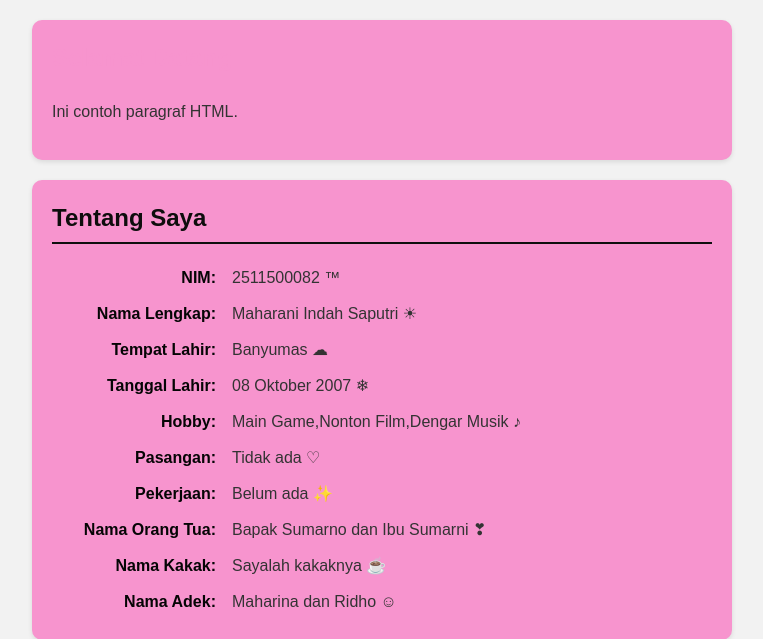
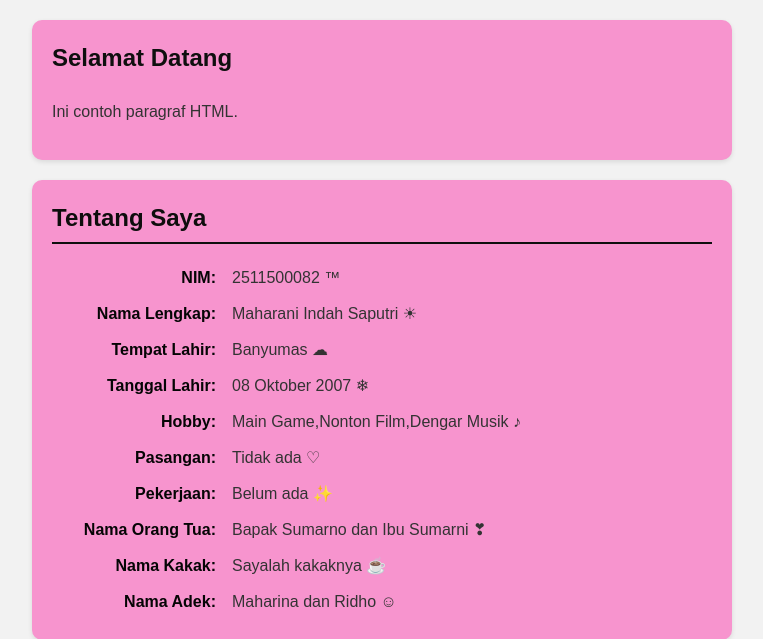
Before and after one commit to 2511500082-source/2511500082-PWD-GB1J-2526O, a PHP site: page /pertemuan-04/index.html in a window 1280 px wide. Shown: the part 155-794 px from the top of the page, without its empty margins (258-1021 px from the left). Run offline with PHP 8.4, Linux system fonts and the light colour scheme.

```diff
--- a/pertemuan-04/style.css
+++ b/pertemuan-04/style.css
@@ -45,7 +45,7 @@ header li a {
 #home h2,
 #about h2,
 #contact h2 {
-    color: #f794ce;
+    color: #0f0f0f;
     border-bottom: 2px solid #f794ce;
     padding-bottom: 6px;
     margin-top: 0;
```
